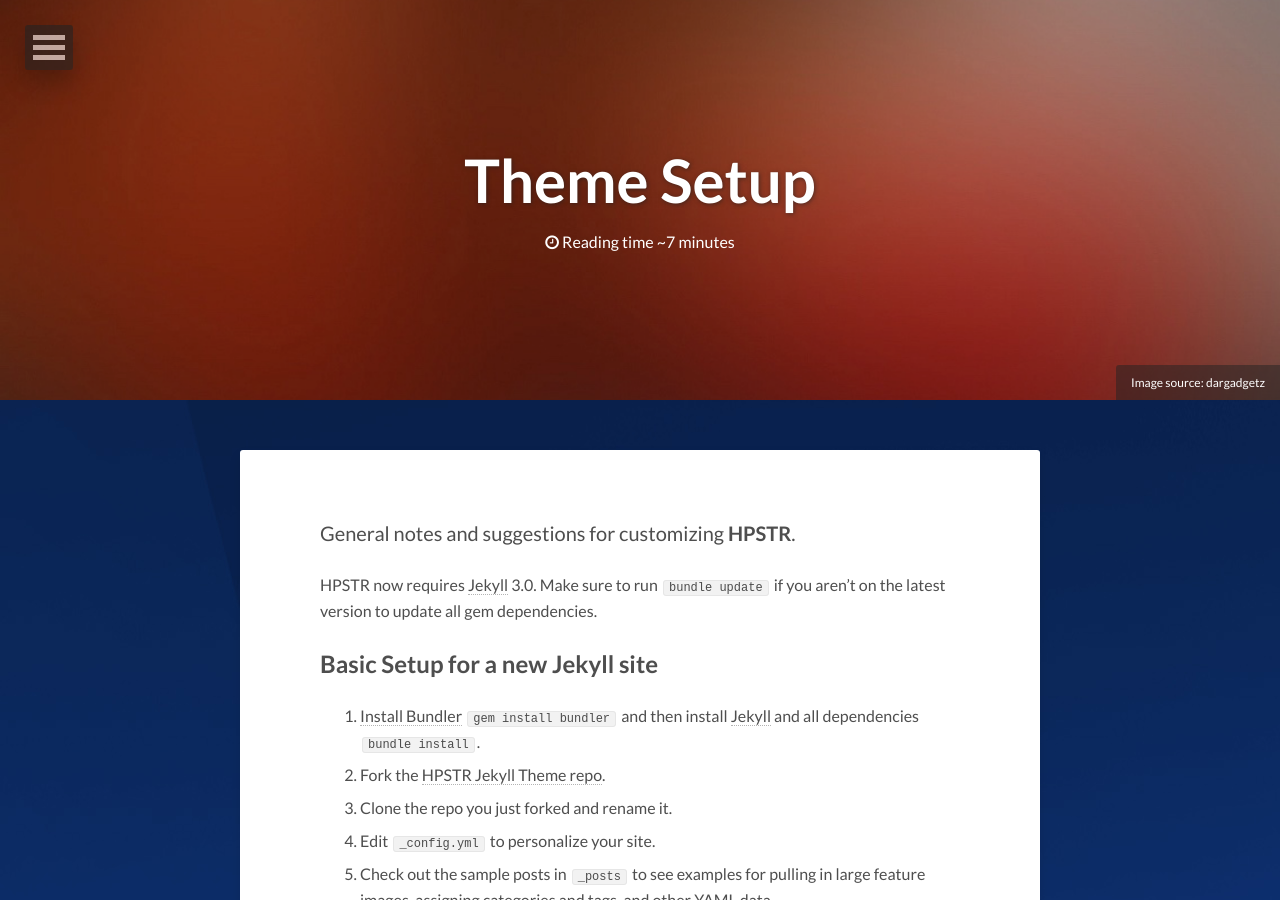
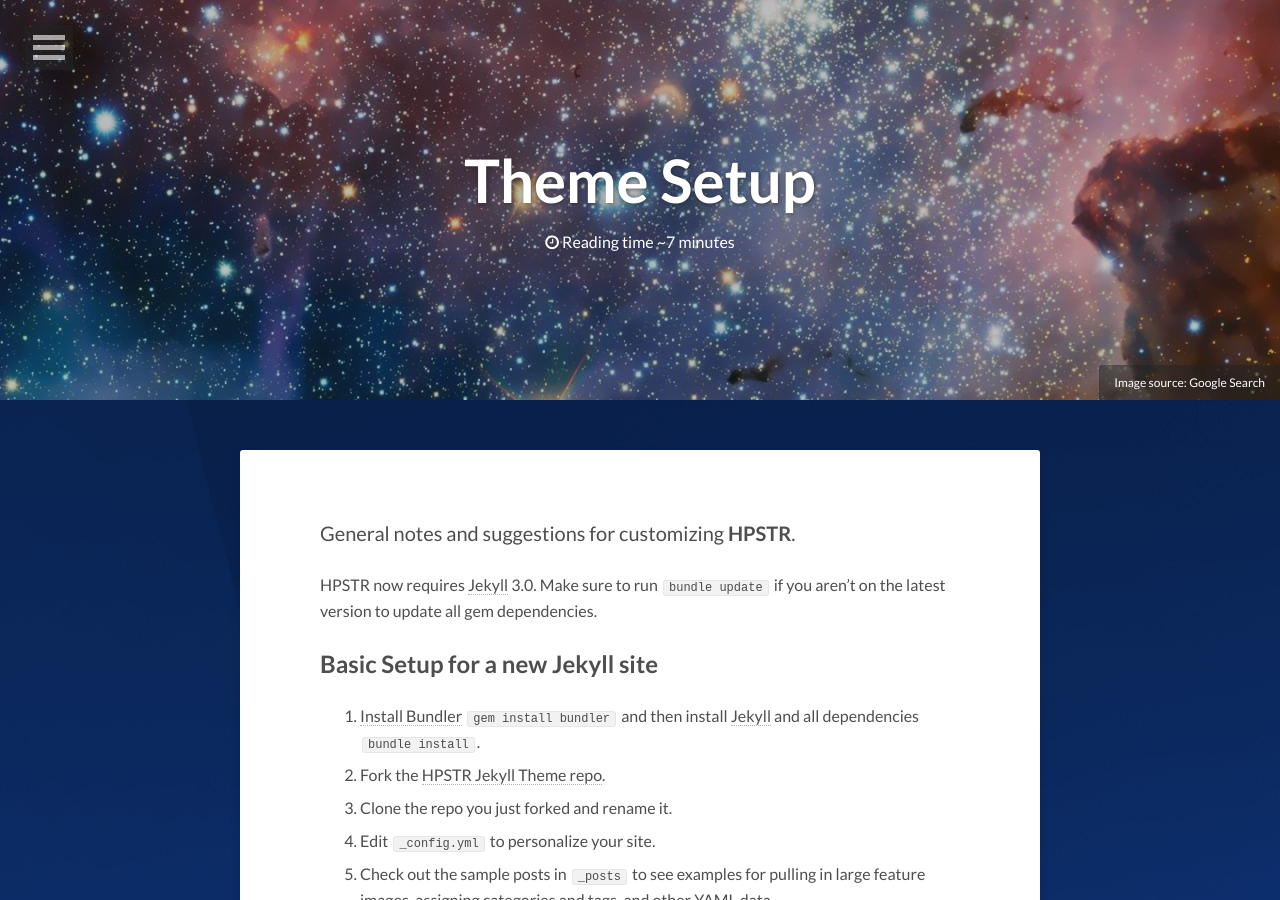
Before and after one commit to Gitmo234/Gitmo234.github.io, a Jekyll site: the page built from theme-setup/index.md, in a window 1280 px wide and 900 px high. Built offline with Jekyll 4.4.1, drawn with Linux system fonts in a browser that asks for light colours; nearby versions of some CDN libraries.

Commit message:
update site

```diff
--- a/theme-setup/index.md
+++ b/theme-setup/index.md
@@ -3,9 +3,9 @@
 title: Theme Setup
 description: "Instructions on how to install and customize the modern Jekyll theme HPSTR."
 image:
-  feature: abstract-11.jpg
-  credit: dargadgetz
-  creditlink: http://www.dargadgetz.com/ios-7-abstract-wallpaper-pack-for-iphone-5-and-ipod-touch-retina/
+  feature: background.jpg
+  credit: Google Search
+  creditlink:
 share: true
 modified: 2016-06-01T15:14:43-04:00
 ---
```
